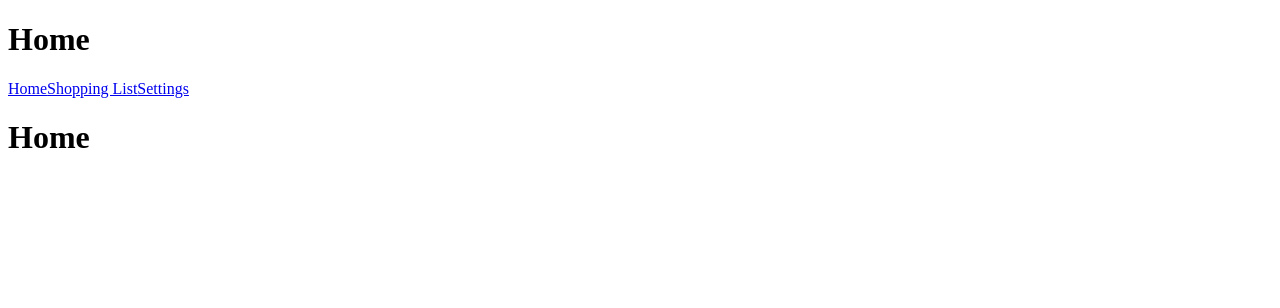
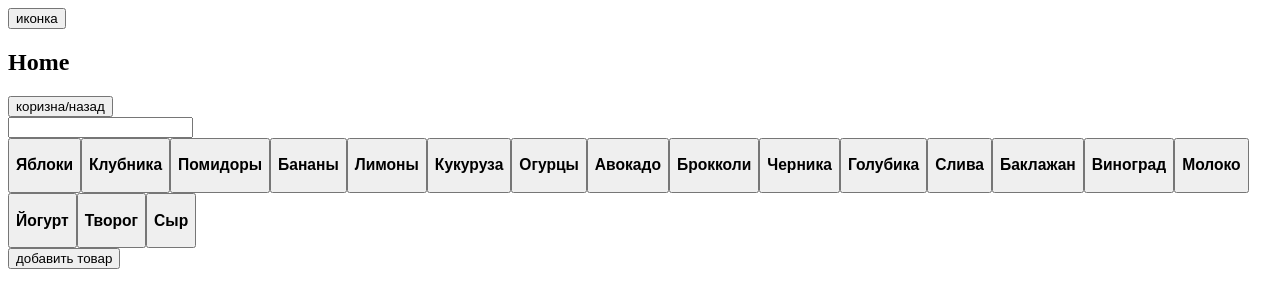
Before and after one commit to shoppa-shopping-list/app-frontend, a React (Vite) app: page / in a window 1280 px wide. Shown: the top 308 px of the page. Built offline with nearby package versions, Linux system fonts and the light colour scheme.

Commit message:
chore: create base pages

```diff
--- a/src/app/layouts/RootLayout.tsx
+++ b/src/app/layouts/RootLayout.tsx
@@ -1,4 +1,4 @@
-import { Link, Outlet, useMatches } from 'react-router';
+import { Outlet, useMatches } from 'react-router';
 
 type RouteHandle = {
   title?: string;
@@ -16,18 +16,27 @@ export function RootLayout() {
   return (
     <>
       <header>
-        <h1>{title}</h1>
+        <nav>
+          {/* кнопка-бурге для выхода в меню списков */}
+          <button>иконка</button>
+          {/* название списка */}
+          <h1>{title}</h1>
+          {/* кнопка для перехода в корзину, при нахождении в корзине она меняется на кноку "назад в список" */}
+          <button>коризна/назад</button>
+        </nav>
 
-        <nav>
-          <Link to="/">Home</Link>
-          <Link to="/shopping-list">Shopping List</Link>
-          <Link to="/settings">Settings</Link>
-        </nav>
+        {/* поисковый инпут */}
+        <input type="text" />
       </header>
 
       <main>
         <Outlet />
       </main>
+
+      <footer>
+        {/* кнопка для добавления товара */}
+        <button>добавить товар</button>
+      </footer>
     </>
   );
 }
--- a/src/app/router.tsx
+++ b/src/app/router.tsx
@@ -3,6 +3,8 @@ import { createBrowserRouter } from 'react-router';
 import { RootLayout } from './layouts/RootLayout';
 import { HomePage } from '@/pages/HomePage';
 import { ProductsPage } from '@/pages/ProductsPage';
+import { CartPage } from '@/pages/CartPage';
+import { EmptyPage } from '@/pages/EmptyPage';
 import { NotFoundPage } from '@/pages/NotFoundPage';
 
 export const router = createBrowserRouter([
@@ -25,6 +27,18 @@ export const router = createBrowserRouter([
         },
       },
       {
+        path: 'cart',
+        element: <CartPage />,
+        handle: [],
+      },
+      {
+        path: 'empty',
+        element: <EmptyPage />,
+        handle: {
+          title: 'There s empty',
+        },
+      },
+      {
         path: '*',
         element: <NotFoundPage />,
         handle: {
--- a/src/components/app/hooks.ts
+++ /dev/null
@@ -1,5 +0,0 @@
-import { useDispatch, useSelector, type TypedUseSelectorHook } from 'react-redux';
-import type { AppDispatch, RootState } from './store';
-
-export const useAppDispatch = useDispatch.withTypes<AppDispatch>();
-export const useAppSelector: TypedUseSelectorHook<RootState> = useSelector;
--- /dev/null
+++ b/src/pages/CartPage.tsx
@@ -0,0 +1,3 @@
+export function CartPage(selectedProducts: string[]) {
+  return <section>{selectedProducts}</section>;
+}
--- /dev/null
+++ b/src/pages/EmptyPage.tsx
@@ -0,0 +1,8 @@
+export function EmptyPage() {
+  return (
+    <section>
+      <h1>Кажется, здесь нет ни одного продукта</h1>
+      <button>+ Добавить продукт</button>
+    </section>
+  );
+}
--- a/src/pages/HomePage.tsx
+++ b/src/pages/HomePage.tsx
@@ -1,3 +1,5 @@
+import { ProductContainer } from '@/components/ProductContainer/ProductContainer';
+
 export function HomePage() {
-  return <h1>Home</h1>;
+  return <ProductContainer />;
 }
--- a/src/pages/ProductsPage.tsx
+++ b/src/pages/ProductsPage.tsx
@@ -1,7 +1,23 @@
 import { useGetProductsQuery } from '../features/products/api/productsApi';
+import { ProductCardUI } from '@/ui/ProductCardUI';
+import { useState } from 'react';
+import productsData from '../data/mockProducts.json';
+import type { TProduct, TUpdates } from '@/types/types';
 
 export function ProductsPage() {
-  const { data: products, isLoading, isError } = useGetProductsQuery();
+  const { isLoading, isError } = useGetProductsQuery();
+  // const { data: products, isLoading, isError } = useGetProductsQuery();
+
+  const [prod, setProducts] = useState<TProduct[]>(productsData as TProduct[]);
+  // const [prod, setProducts] = useState<TProduct[]>(products); // по идее должно быть так, когда сервер будет
+
+  const updateProduct = (productId: number, updates: TUpdates) => {
+    setProducts((prevProducts) =>
+      prevProducts.map((product) =>
+        product.id === productId ? { ...product, ...updates } : product,
+      ),
+    );
+  };
 
   if (isLoading) {
     return <p>Загрузка товаров...</p>;
@@ -16,8 +32,17 @@ export function ProductsPage() {
       <h1>Товары</h1>
 
       <ul>
-        {products?.map((product) => (
-          <li key={product.id}>{product.name}</li>
+        {prod?.map((product) => (
+          <li key={product.id}>
+            <ProductCardUI
+              product={product}
+              onClick={() =>
+                updateProduct(product.id, {
+                  status: product.status === 'catalog' ? 'cart' : 'catalog',
+                })
+              }
+            />
+          </li>
         ))}
       </ul>
     </section>
```
Also changed, not shown: src/App.tsx (deleted, +0 -35 lines), src/components/app/store.ts (deleted, +0 -15 lines), src/app/slices/counter/counterSlice.ts (renamed from src/features/counter/counterSlice.ts), src/components/ProductContainer/ProductContainer.tsx (renamed from src/components/ProductList/ProductList.tsx).
